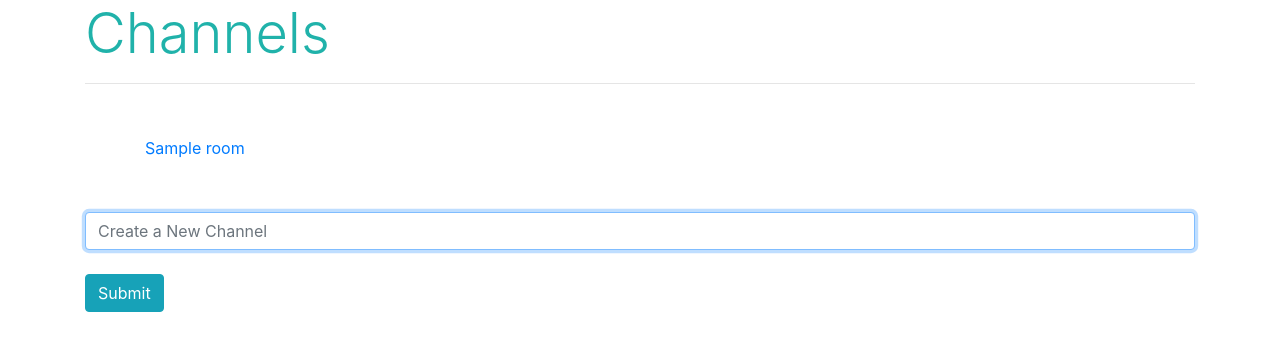
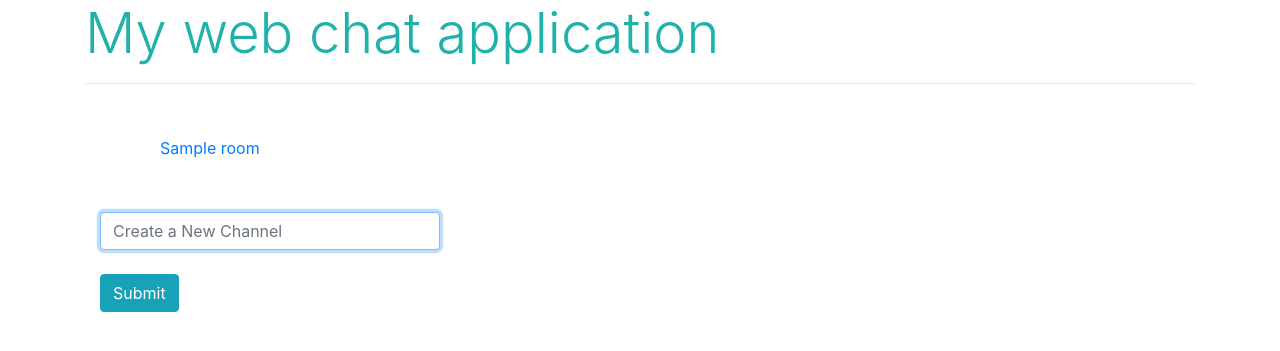
Before and after one commit to MukaiC/messaging-app, a Flask app: template templates/channels.html in a window 1280 px wide. Shown: the top 351 px of the page. Run offline with Flask 2, Linux system fonts and the light colour scheme; the template is opened without the code that fills it: most values are stand-ins (such as "Sample title", 1, 10 or a date in 2020); some libraries are stand-ins or nearby versions.

Commit message:
Added bootstrap's grid model to channels.html, changed heading of the page

```diff
--- a/static/channels.js
+++ b/static/channels.js
@@ -28,10 +28,6 @@ document.addEventListener('DOMContentLoaded', () => {
   socket.on('announce channel', data => {
     const content = template ({'new_channel': data.name_new_channel })
     document.querySelector('#channels').innerHTML += content;
-    // const li = document.createElement('li');
-    // li.className = "list-group-item list-group-item-action list-group-item-success";
-    // li.innerHTML = `New channel is created!: ${data.name_new_channel}`;
-    // document.querySelector('#channels').append(li);
   });
 
   // When a channel already exists, alert the user
--- a/templates/channels.html
+++ b/templates/channels.html
@@ -3,23 +3,23 @@
 {% block script %}
   <script src="https://cdnjs.cloudflare.com/ajax/libs/handlebars.js/4.0.11/handlebars.min.js"></script>
   <script id="new-channel-item" type="text/x-handlebars-template">
-    <li class="list-group-item list-group-item-action list-group-item-success">
+    <li class="list-group-item list-group-item-action">
       <a href="{{ url_for('messages') }}"  data-room={% raw -%}{{ new_channel }}{%- endraw %}>
-        New channel is created!: {% raw -%} {{ new_channel }} {%- endraw %}
+        New!: {% raw -%} {{ new_channel }} {%- endraw %}
       </a>
     </li>
   </script>
   <script type="text/javascript" src="//cdnjs.cloudflare.com/ajax/libs/socket.io/1.3.6/socket.io.min.js"></script>
   <script src="{{ url_for('static', filename='channels.js') }}"></script>
 
-
-
-
 {% endblock %}
 
-{% block heading %}Channels{% endblock %}
+{% block heading %}My web chat application{% endblock %}
 
 {% block content %}
+<div class="container">
+  <div class="row">
+    <div class="col-lg-4">
       <ul class="list-group-flush" id="channels">
         {% for channel in channels %}
           <li class="list-group-item"><a href="{{ url_for('messages') }}" data-room=channel.room>{{ channel.room }}</a></li>
@@ -33,4 +33,12 @@
           <input id="submit" type="submit" class="btn btn-info">
         </div>
       </form>
+    </div>
+
+    <div class="col-lg-8">
+
+    </div>
+  </div>
+</div>
+
 {% endblock %}
```
Lines whose indentation alone changed are shown as unchanged.
